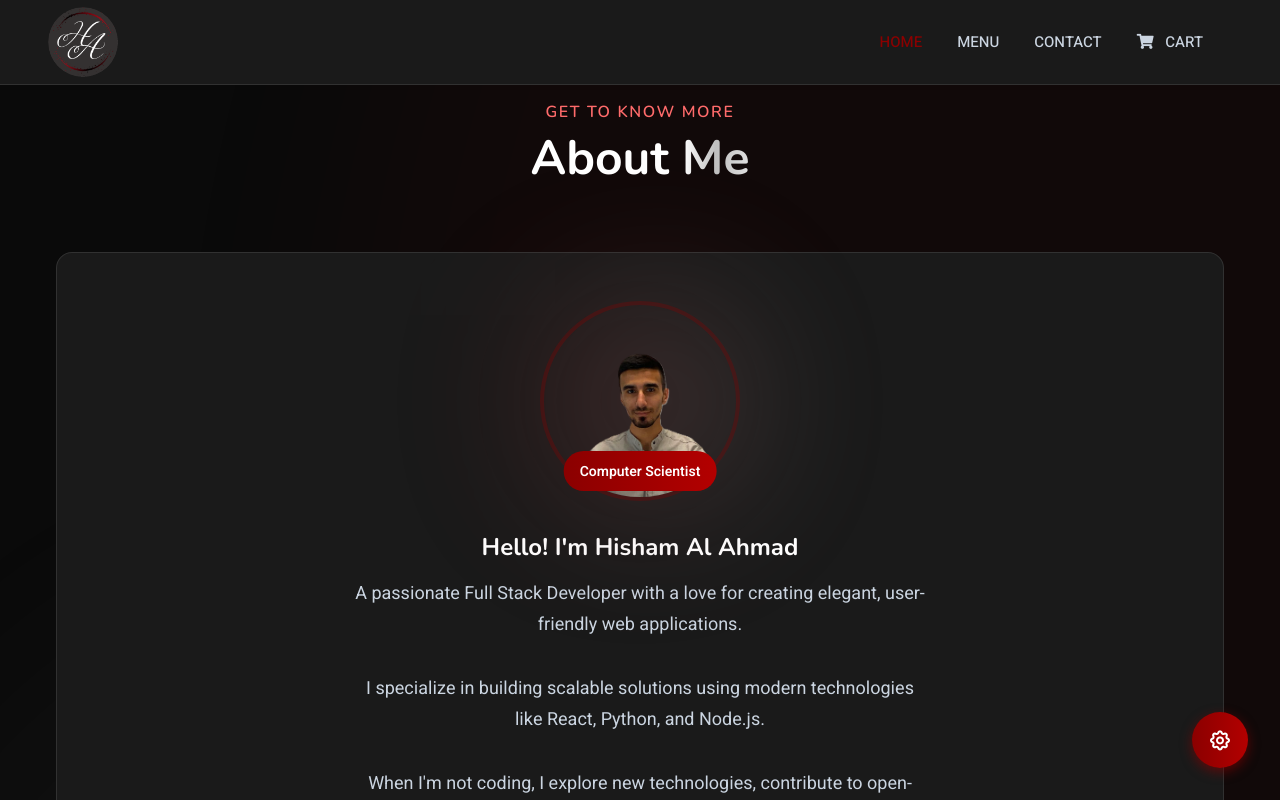
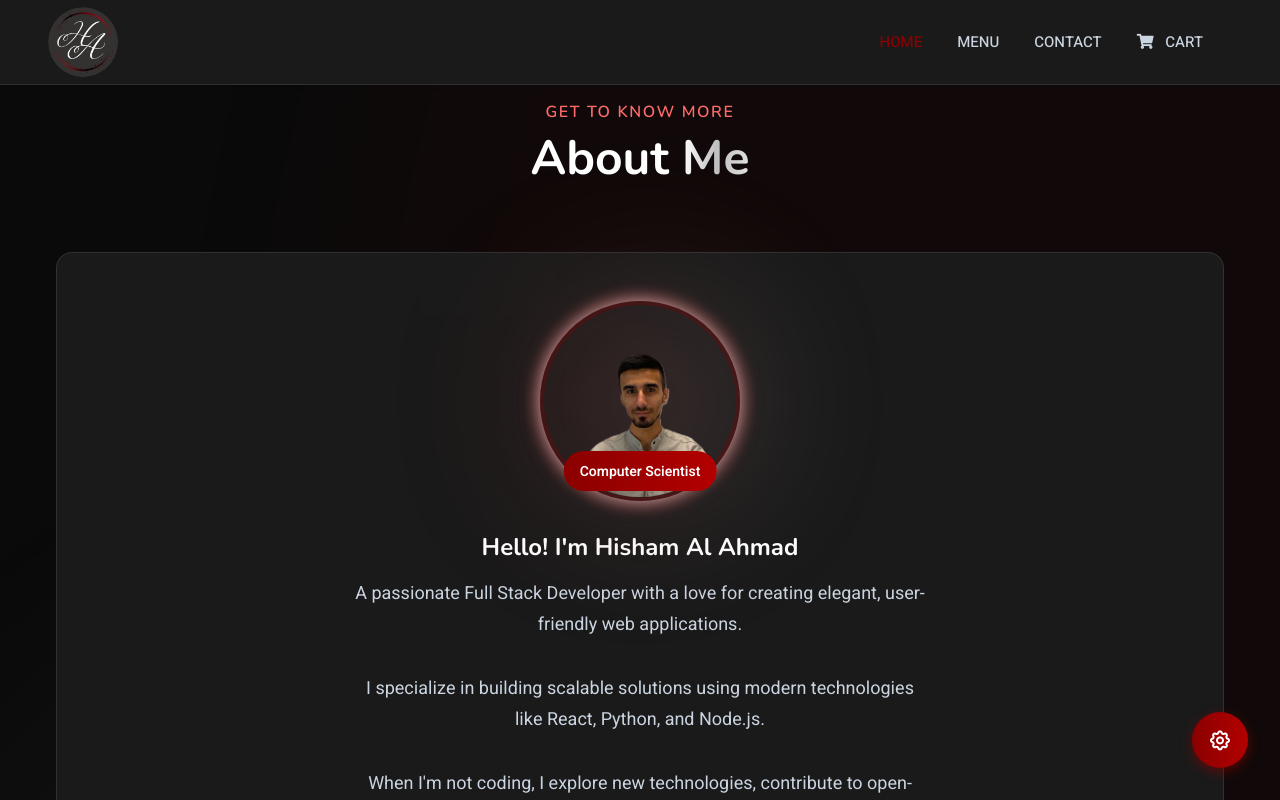
Before and after one commit to Hisham-AlAhmad/Portfolio, a React (Vite) app: page / in a window 1280 px wide. In both pictures the pointer is over the picture 640 px from the left and 1278 px from the top of the page. Shown: the part 878-1678 px from the top of the page. Built offline with nearby package versions, Linux system fonts and the light colour scheme.

Commit message:
Adding Hint on About

```diff
--- a/src/components/About/About.css
+++ b/src/components/About/About.css
@@ -130,6 +130,11 @@
   border-radius: 50%;
   object-fit: cover;
   border: 4px solid var(--border-primary);
+}
+
+.about-image:hover {
+    box-shadow: 0 0 18px #bfbfbf, 0 0 20px #8b0000;
+    transition: 0.4s ease;
 }
 
 .image-badge {
--- a/src/components/Navbar/navbar.css
+++ b/src/components/Navbar/navbar.css
@@ -33,8 +33,6 @@
 }
 
 .navbar-brand:hover img {
-    background-image: url('/img/logo/lightHA_circle.png');
-    background: linear-gradient(135deg, #8b0000, #bfbfbf);
     box-shadow: 0 0 15px #bfbfbf, 0 0 20px #8b0000;
     transform: scale(1.05);
 }
```
